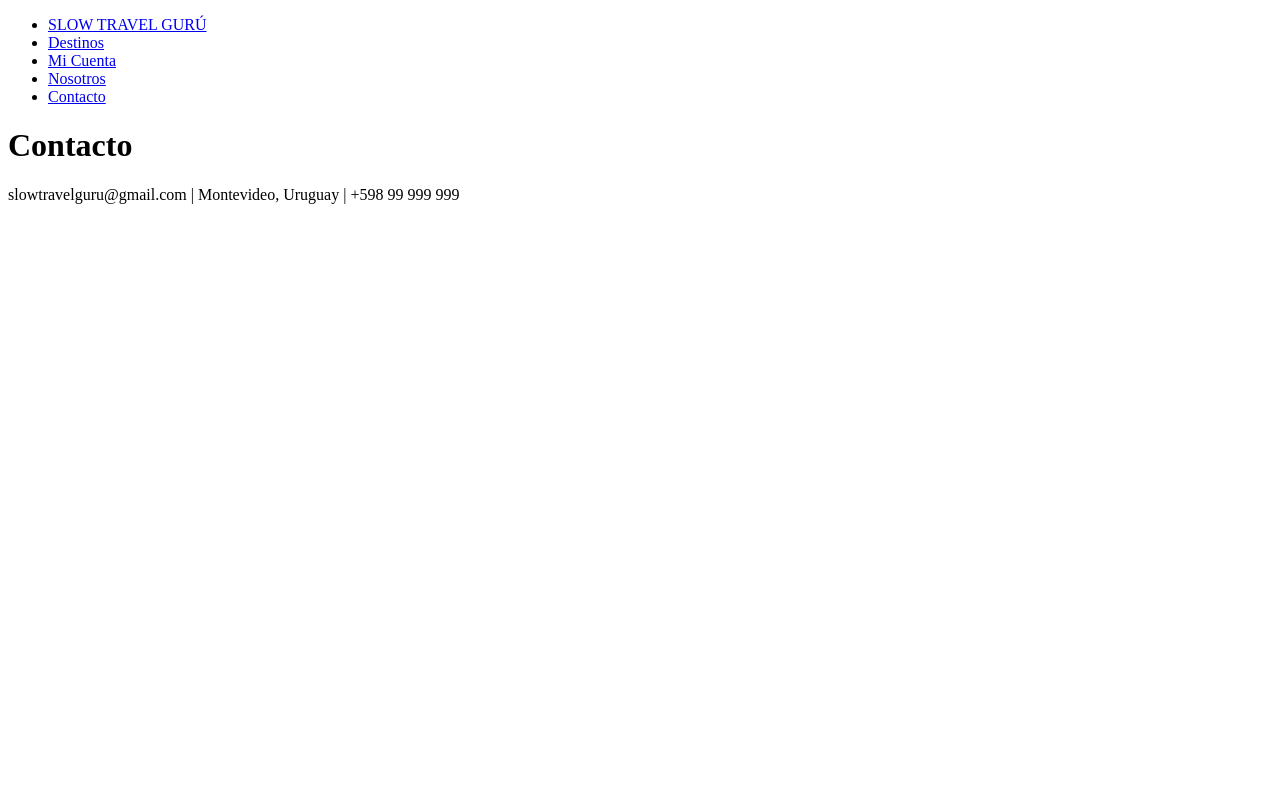
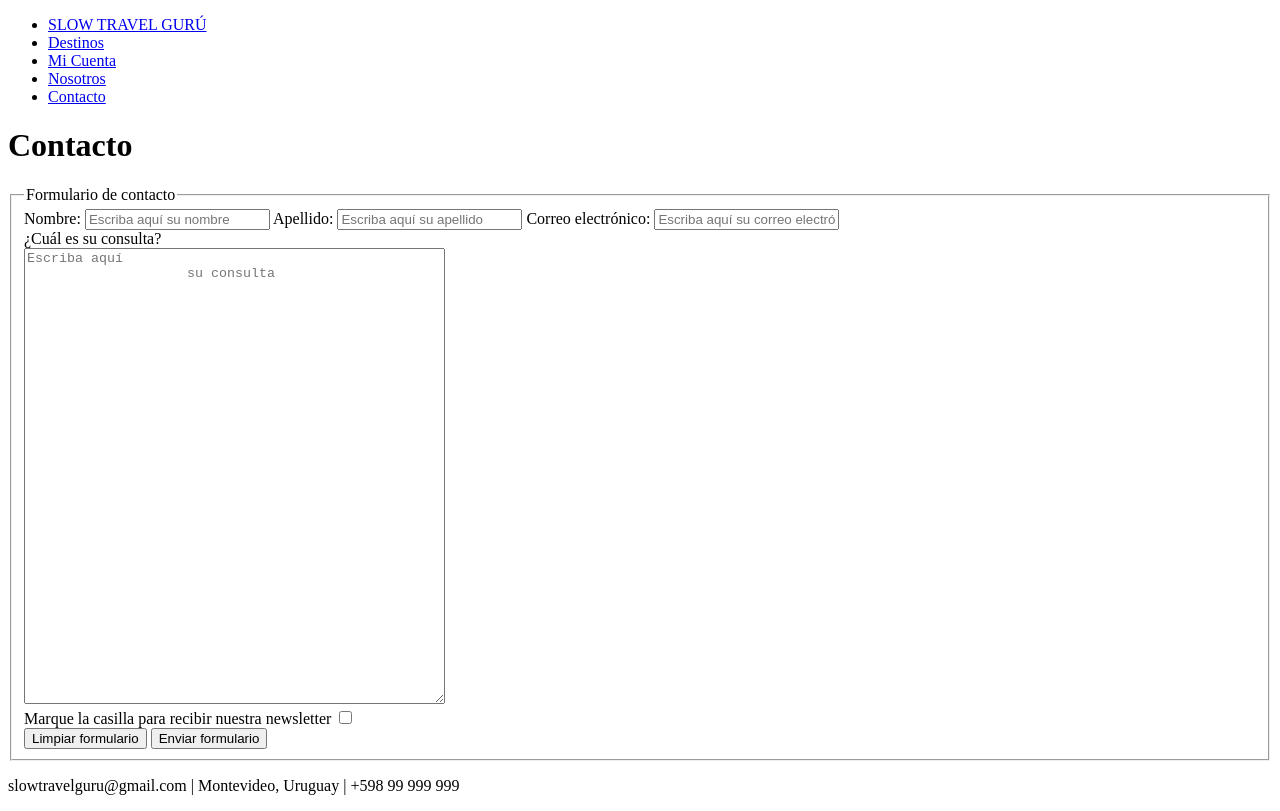
Before and after one commit to RegginaCorgatelli/slowtravelguru1-corgatelli, a plain HTML site: page pages/contacto.html in a window 1280 px wide. Drawn offline with Linux system fonts and the light colour scheme.

Commit message:
agregue formulario de contacto en la pag contacto

```diff
--- a/pages/contacto.html
+++ b/pages/contacto.html
@@ -31,6 +31,26 @@
 
     <main>
         <h1>Contacto</h1>
+
+        <form>
+            <fieldset>
+                <legend>Formulario de contacto</legend>
+                <label for="nombre_apellido">Nombre:</label>
+                <input type="text" name="nombre" placeholder="Escriba aquí su nombre">
+                <label for="nombre_apellido">Apellido:</label>
+                <input type="text" name="apellido" placeholder="Escriba aquí su apellido">
+                <label for="correo">Correo electrónico:</label>
+                <input type="text" name="correo" placeholder="Escriba aquí su correo electrónico">
+                    <div>¿Cuál es su consulta?</div>
+                    <textarea name="text" cols="50" rows="30" placeholder="Escriba aquí
+                    su consulta"></textarea>
+                    <div>Marque la casilla para recibir nuestra newsletter
+                        <input type="checkbox" name="check">
+                    </div>
+                    <input type="reset" value="Limpiar formulario">
+                    <input type="submit" value="Enviar formulario">
+            </fieldset>
+        </form>
     </main>
 
     <footer>
```
